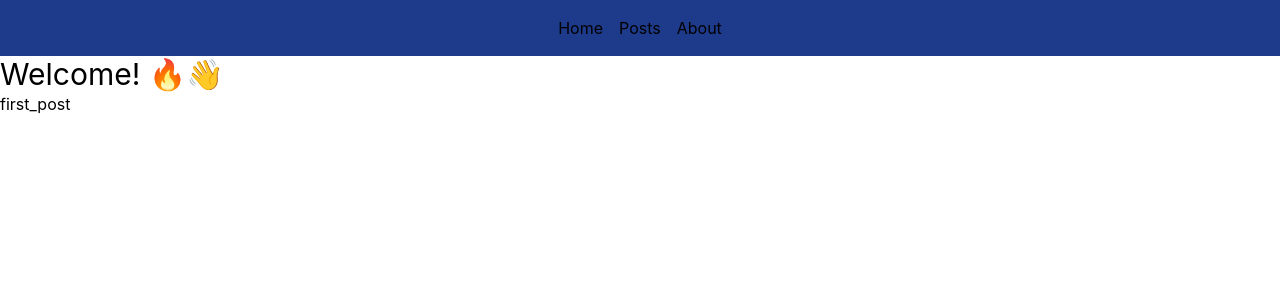
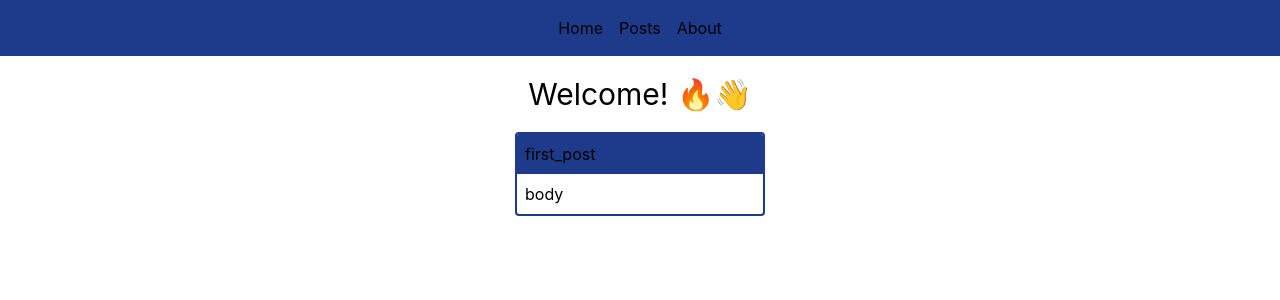
Before and after one commit to jaysonacosta/blog, a Next.js app: page / in a window 1280 px wide. Shown: the top 300 px of the page. Built offline with nearby package versions, Linux system fonts and the light colour scheme.

Commit message:
created post component

```diff
--- a/src/components/Layout/component.tsx
+++ b/src/components/Layout/component.tsx
@@ -4,17 +4,19 @@ interface LayoutProps {
   children: React.ReactNode;
 }
 
-const Layout: React.FC<LayoutProps> = ({ children }) => (
+const Layout: React.FC<LayoutProps> = ({ children }) => {
+  return (
     <>
       <nav className="bg-blue-900 p-2">
         <ul className="flex justify-center items-center">
-        <li className="p-2">Home</li>
-        <li className="p-2">Posts</li>
-        <li className="p-2">About</li>
+          <li className="p-2 select-none cursor-pointer">Home</li>
+          <li className="p-2 select-none cursor-pointer">Posts</li>
+          <li className="p-2 select-none cursor-pointer">About</li>
         </ul>
       </nav>
-    <main>{children}</main>
+      <main className="p-5 flex flex-col items-center">{children}</main>
     </>
   );
+};
 
 export default Layout;
--- /dev/null
+++ b/src/components/Post/component.tsx
@@ -0,0 +1,16 @@
+import React from "react";
+
+type PostProps = {
+  title: string;
+};
+
+const Post: React.FC<PostProps> = ({ title }) => {
+  return (
+    <div className="rounded overflow-hidden min-w-[250px] border-solid border-blue-900 border-2">
+      <div className="bg-blue-900 p-2">{title}</div>
+      <div className="p-2">body</div>
+    </div>
+  );
+};
+
+export default Post;
--- /dev/null
+++ b/src/components/Post/index.ts
@@ -0,0 +1 @@
+export { default } from "./component";
--- a/src/pages/index.tsx
+++ b/src/pages/index.tsx
@@ -1,29 +1,28 @@
 import React from "react";
 import type { NextPage } from "next";
 
-import Post from "types/post";
+import PostType from "types/post";
 
 import Layout from "@components/Layout";
+import Post from "@components/Post";
 
 import getAllPosts from "lib/posts";
 
 type HomeProps = {
-  allPosts: Post[];
+  allPosts: PostType[];
 };
 
 const Home: NextPage<HomeProps> = (props: HomeProps) => {
   const { allPosts } = props;
 
   return (
-    <>
-      <Layout>
-        <p className="text-3xl">Welcome! 🔥👋</p>
-      </Layout>
+    <Layout>
+      <p className="text-3xl pb-5">Welcome! 🔥👋</p>
       {allPosts &&
         allPosts.map((post) => {
-          return <p key={post.slug}>{post.slug}</p>;
+          return <Post key={post.slug} title={post.slug} />;
         })}
-    </>
+    </Layout>
   );
 };
 
```
Lines whose indentation alone changed are shown as unchanged.
